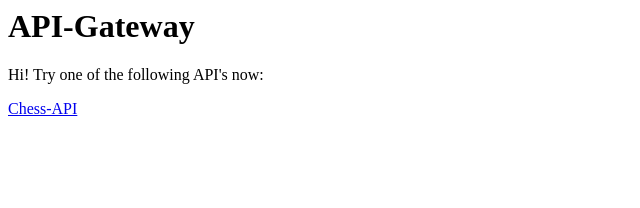
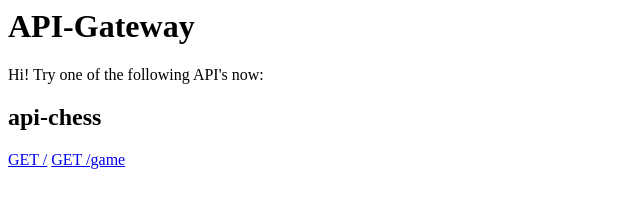
Before and after one commit to artiphishle/api-gateway, a website: page nginx/html/index.html in a window 1280 px wide. Shown: the whole page, without its empty margins (0-640 px from the left). Drawn offline with Linux system fonts and the light colour scheme.

Commit message:
#5 update README

```diff
--- a/nginx/html/index.html
+++ b/nginx/html/index.html
@@ -2,4 +2,7 @@
 
 <p>Hi! Try one of the following API's now:</p>
 
-<a href="http://localhost:3001">Chess-API</a>
+<h2>api-chess</h2>
+
+<a href="http://localhost/api/chess">GET /</a>
+<a href="http://localhost/api/chess/game">GET /game</a>
```
